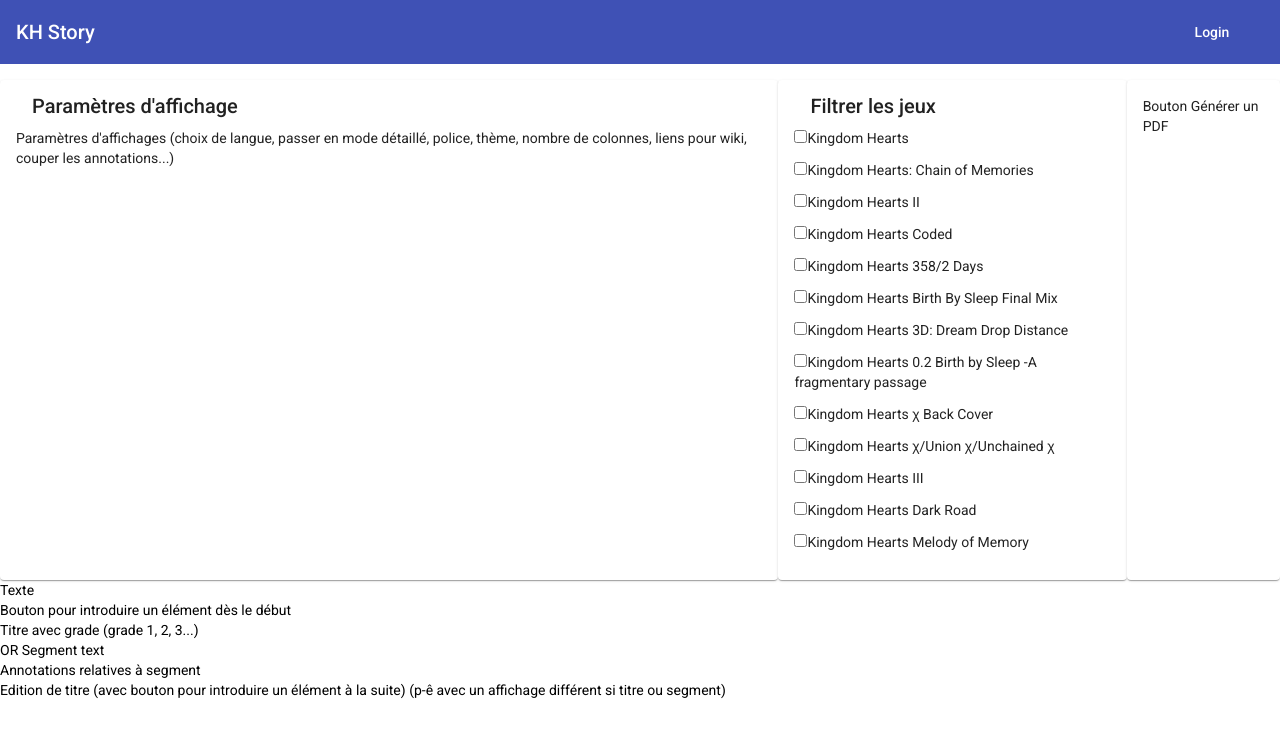
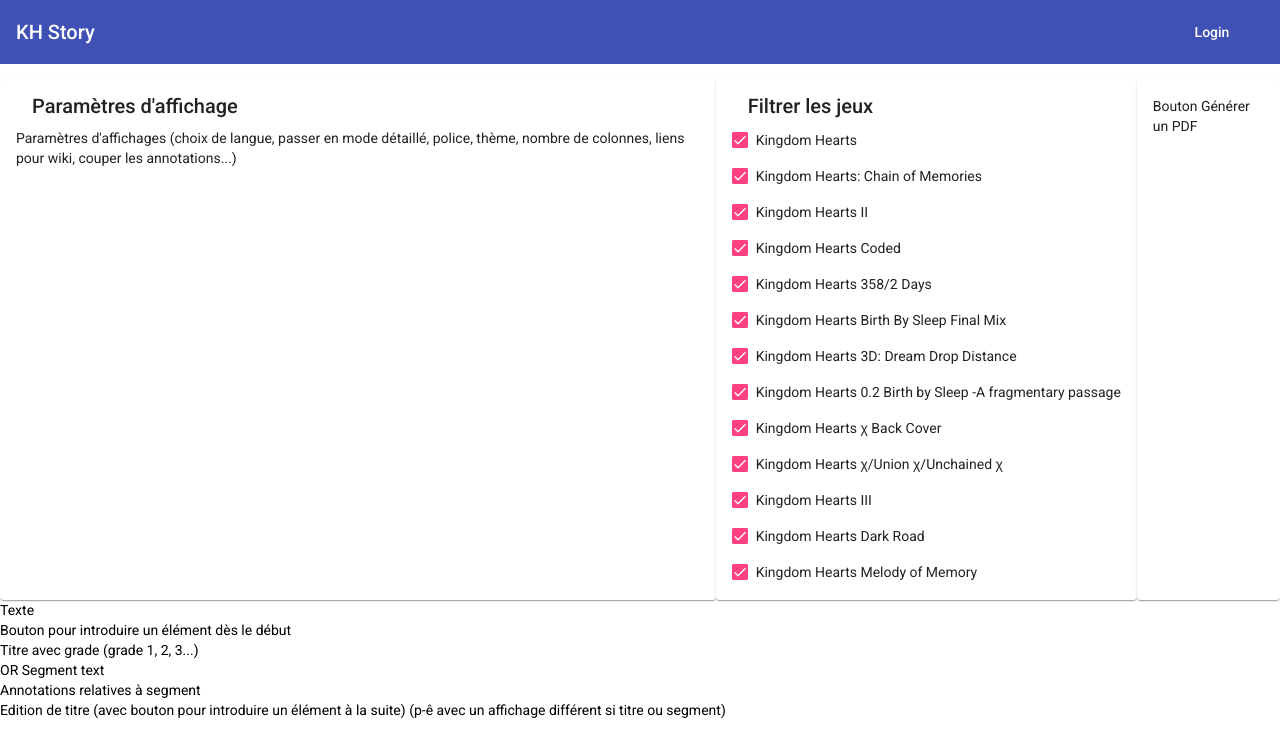
Before and after one commit to roMarziali/KH-Story, an Angular app: page / in a window 1280 px wide. Shown: the top 756 px of the page. Built offline with nearby package versions, Linux system fonts and the light colour scheme.

Commit message:
setup checklist for game filter

```diff
--- a/src/app/story-params/story-params.component.html
+++ b/src/app/story-params/story-params.component.html
@@ -17,14 +17,11 @@
       <mat-card-title>Filtrer les jeux</mat-card-title>
     </mat-card-header>
     <mat-card-content>
-      <section >
-        <p *ngFor="let game of games">
-          <input type="checkbox"><label>{{ game }}</label>
-        </p>
-      </section>
-
-
-
+      <p *ngFor="let gameFilter of gameFilters">
+        <mat-checkbox [(ngModel)]="gameFilter.selected">
+          {{ gameFilter.name }}
+        </mat-checkbox>
+      </p>
     </mat-card-content>
   </mat-card>
 
--- a/src/app/story-params/story-params.component.ts
+++ b/src/app/story-params/story-params.component.ts
@@ -1,30 +1,25 @@
 import { Component } from '@angular/core';
 import { StoryComponent } from '../story/story.component';
 
-import {
-  FormBuilder,
-  FormGroup,
-  FormArray,
-  FormControl,
-  ValidatorFn
-} from '@angular/forms';
-
+interface GameFilter {
+  name: string;
+  selected: boolean;
+}
 
 @Component({
   selector: 'app-story-params',
   templateUrl: './story-params.component.html',
   styleUrls: ['./story-params.component.scss']
 })
+
 export class StoryParamsComponent {
   games: string[] = [];
-
-  // reprendre avec ça puis tenter de basculer sur un angular material (sinon, virer le angular material pour les checkbox) https://www.itsolutionstuff.com/post/angular-dynamic-checkbox-list-exampleexample.html
-  selectedGames: { [key: string]: boolean; } = {}
+  gameFilters: GameFilter[] = [];
 
   constructor(private StoryComponent: StoryComponent) {
     this.games = this.StoryComponent.games;
-    for (const game of this.games) this.selectedGames[game] = true;
-
+    for (const game of this.games) this.gameFilters.push({ name: game, selected: true });
   }
 
+
 }
--- a/src/app/test/test.component.html
+++ b/src/app/test/test.component.html
@@ -1,12 +1,16 @@
-<p>test works!</p>
-<section class="example-section" [formGroup]="toppings">
-  <h4>Select your toppings:</h4>
-  <p><mat-checkbox formControlName="pepperoni">Pepperoni</mat-checkbox></p>
-  <p><mat-checkbox formControlName="extracheese">Extra Cheese</mat-checkbox></p>
-  <p><mat-checkbox formControlName="mushroom">Mushroom</mat-checkbox></p>
-</section>
+<mat-checkbox
+           [checked]="allChecked"
+           [indeterminate]="isFewSelected()"
+           (change)="setAll($event.checked)">
+                    {{skill.name}}
+ </mat-checkbox>
 
-<section class="example-section" [formGroup]="toppings">
-  <h4>You chose:</h4>
-  {{toppings.value | json}}
-</section>
+<ul>
+  <li *ngFor="let subskill of skill.subskills">
+    <mat-checkbox
+         [(ngModel)]="subskill.selected"
+         (ngModelChange)="updateAllComplete()">
+             {{subskill.name}} = {{subskill.selected}}
+    </mat-checkbox>
+</li>
+</ul>
--- a/src/app/test/test.component.ts
+++ b/src/app/test/test.component.ts
@@ -1,5 +1,11 @@
-import {Component} from '@angular/core';
-import {FormBuilder} from '@angular/forms';
+import { Component, OnInit } from '@angular/core';
+
+interface Skill {
+  name: string;
+  selected: boolean;
+  disabled: boolean;
+  subskills?: Skill[];
+}
 
 /** @title Checkboxes with reactive forms */
 @Component({
@@ -8,11 +14,39 @@
   styleUrls: ['./test.component.scss']
 })
 export class TestComponent {
-  toppings = this._formBuilder.group({
-    pepperoni: false,
-    extracheese: false,
-    mushroom: false,
-  });
 
-  constructor(private _formBuilder: FormBuilder) {}
+  title = 'angular-material-checkbox-list';
+
+  allChecked: boolean = false;
+
+  skill: Skill = {
+    name: 'All Skills',
+    selected: false,
+    disabled: false,
+    subskills: [
+      { name: 'HTML', selected: false, disabled: false },
+      { name: 'CSS', selected: true, disabled: false },
+      { name: 'JavaScript', selected: false, disabled: false }
+    ]
+  };
+
+  // Return true if selected items are less then total(allChecked) but more then 0
+  isFewSelected(): boolean {
+    return (this.skill.subskills ? this.skill.subskills.filter(t => t.selected).length > 0 && !this.allChecked : false);
+  }
+
+  // Update Master and list checkboxes
+  setAll(selected: boolean) {
+    this.allChecked = selected;
+    if (this.skill.subskills == null) {
+      return;
+    }
+    this.skill.subskills.forEach(t => t.selected = selected);
+  }
+
+  // Check master checkbox if all items selected
+  updateAllComplete() {
+    console.log(this.skill.subskills);
+    this.allChecked = this.skill.subskills != null && this.skill.subskills.every(t => t.selected);
+  }
 }
```
